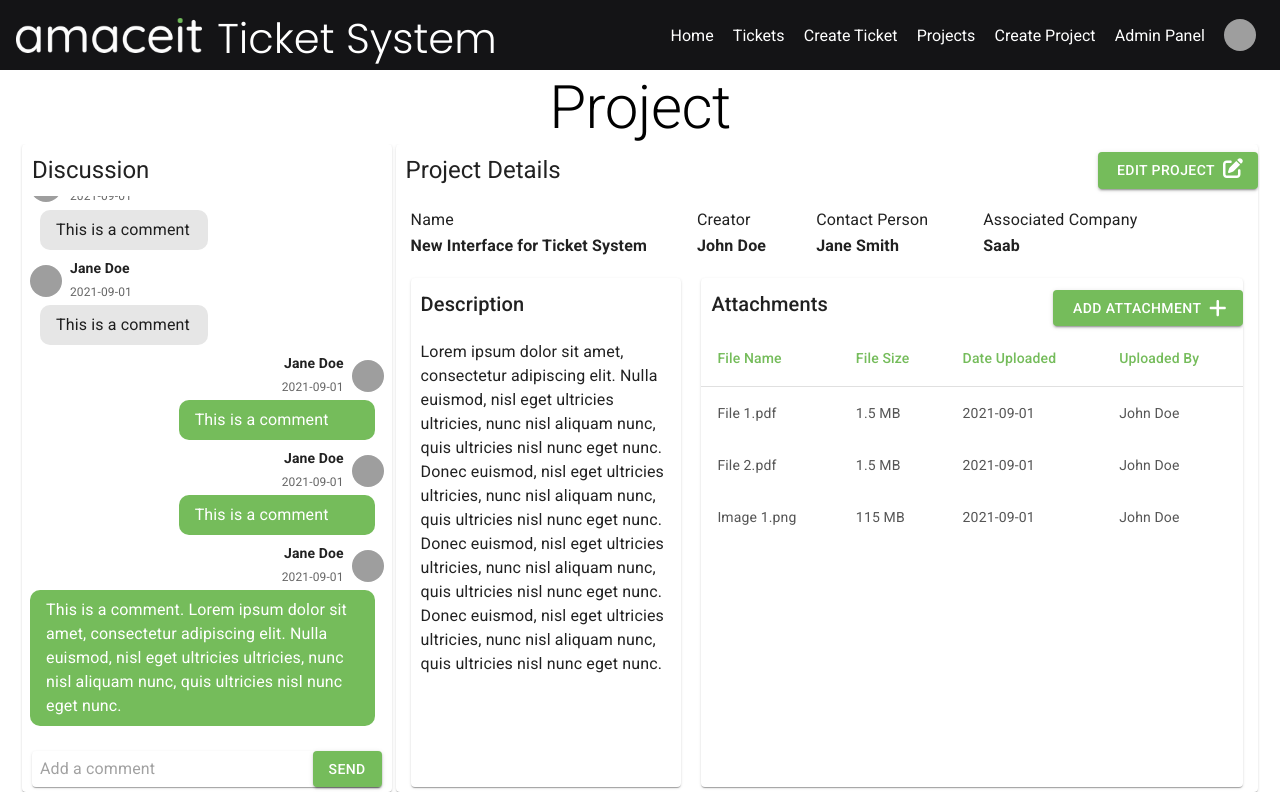
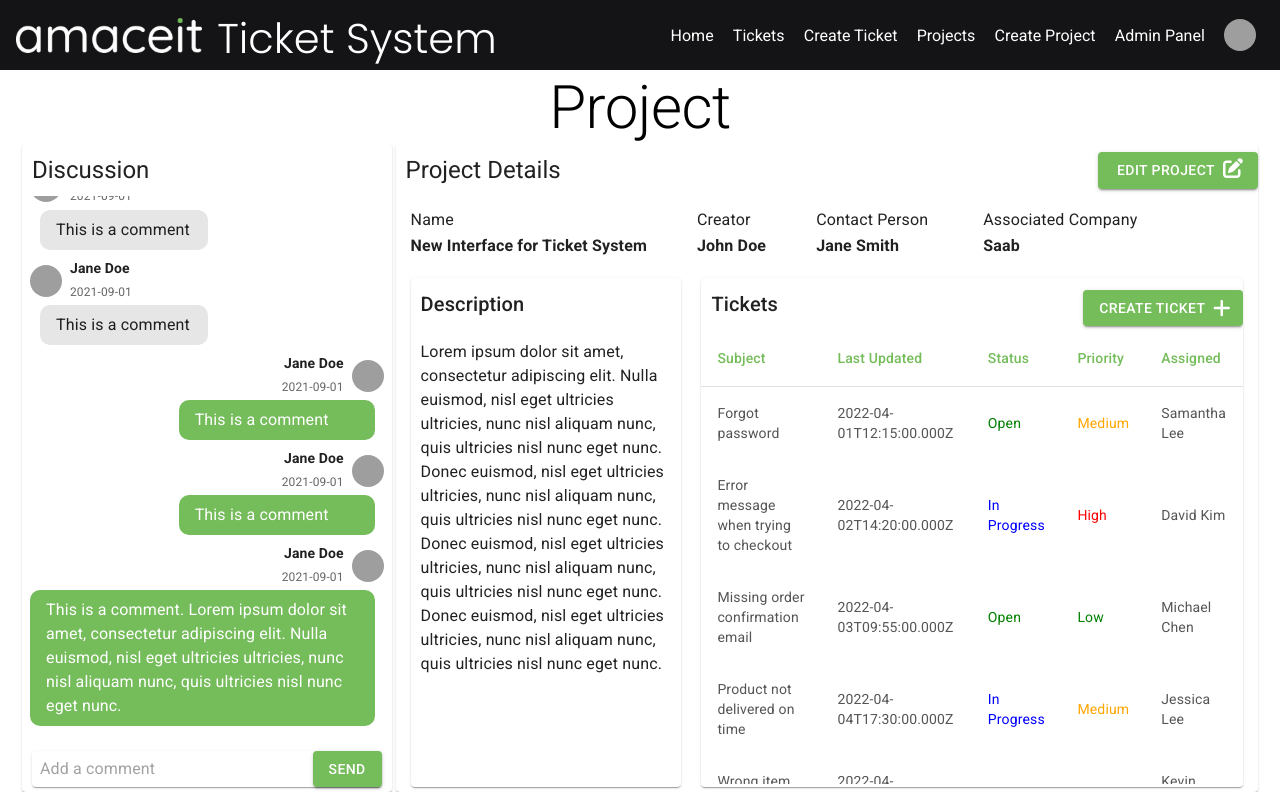
Before and after one commit to CasperKristiansson/Thesis----Cloud-Computing-Pricing-and-Deployment-Efforts, a React (Create React App) app: page /project/1 in a window 1280 px wide. Built offline with nearby package versions, Linux system fonts and the light colour scheme; grey boxes are pictures that could not be loaded; what @azure/msal-react would draw is missing.

Commit message:
createTicket navigate

```diff
--- a/src/Pages/IndividualProject/IndividualProject.tsx
+++ b/src/Pages/IndividualProject/IndividualProject.tsx
@@ -1,4 +1,4 @@
-import { Button, InputBase, Paper, Typography, Avatar, Box, MenuItem, FormControl, InputLabel, Select } from "@mui/material";
+import { Button, InputBase, Paper, Typography, Avatar, Box } from "@mui/material";
 import { createUseStyles } from "react-jss";
 import { AppDispatch } from "../../store";
 import { RefObject, useEffect, useRef, useState } from "react";
@@ -6,6 +6,7 @@ import { FontAwesomeIcon } from "@fortawesome/react-fontawesome";
 import { faEdit, faPlus } from "@fortawesome/free-solid-svg-icons";
 import { CustomTableIndividual } from "../../Components/CustomTableIndividual";
 import { UPLOAD_FILE_OPEN } from "../../Redux/Actions";
+import { useNavigate } from "react-router-dom";
 
 const useStyles = createUseStyles({
   root: {
@@ -243,27 +244,69 @@ const comments = [
 ];
 
 const columns = [
-  "File Name", "File Size", "Date Uploaded", "Uploaded By"
+	'Subject',
+	'Last Updated',
+	'Status',
+	'Priority',
+	'Assigned',
 ];
 
-const data = [
+const rows_d = [
   {
-    name: "File 1.pdf",
-    size: "1.5 MB",
-    date: "2021-09-01",
-    uploadedBy: "John Doe",
+    subject: 'Forgot password',
+    lastUpdated: '2022-04-01T12:15:00.000Z',
+		status: <span style={{color: 'green'}}>Open</span>,
+		priority: <span style={{color: 'orange'}}>Medium</span>,
+    assigned: 'Samantha Lee',
   },
   {
-    name: "File 2.pdf",
-    size: "1.5 MB",
-    date: "2021-09-01",
-    uploadedBy: "John Doe",
+    subject: 'Error message when trying to checkout',
+    lastUpdated: '2022-04-02T14:20:00.000Z',
+		status: <span style={{color: 'blue'}}>In Progress</span>,
+		priority: <span style={{color: 'red'}}>High</span>,
+    assigned: 'David Kim',
   },
   {
-    name: "Image 1.png",
-    size: "115 MB",
-    date: "2021-09-01",
-    uploadedBy: "John Doe",
+    subject: 'Missing order confirmation email',
+    lastUpdated: '2022-04-03T09:55:00.000Z',
+		status: <span style={{color: 'green'}}>Open</span>,
+		priority: <span style={{color: 'green'}}>Low</span>,
+    assigned: 'Michael Chen',
+  },
+  {
+    subject: 'Product not delivered on time',
+    lastUpdated: '2022-04-04T17:30:00.000Z',
+		status: <span style={{color: 'blue'}}>In Progress</span>,
+		priority: <span style={{color: 'orange'}}>Medium</span>,
+    assigned: 'Jessica Lee',
+  },
+  {
+    subject: 'Wrong item received',
+    lastUpdated: '2022-04-05T11:10:00.000Z',
+		status: <span style={{color: 'red'}}>Closed</span>,
+		priority: <span style={{color: 'green'}}>Low</span>,
+    assigned: 'Kevin Chen',
+  },
+	{
+    subject: 'Wrong item received',
+    lastUpdated: '2022-04-05T11:10:00.000Z',
+		status: <span style={{color: 'red'}}>Closed</span>,
+		priority: <span style={{color: 'green'}}>Low</span>,
+    assigned: 'Kevin Chen',
+  },
+	{
+    subject: 'Wrong item received',
+    lastUpdated: '2022-04-05T11:10:00.000Z',
+		status: <span style={{color: 'red'}}>Closed</span>,
+		priority: <span style={{color: 'green'}}>Low</span>,
+    assigned: 'Kevin Chen',
+  },
+	{
+    subject: 'Wrong item received',
+    lastUpdated: '2022-04-05T11:10:00.000Z',
+		status: <span style={{color: 'red'}}>Closed</span>,
+		priority: <span style={{color: 'green'}}>Low</span>,
+    assigned: 'Kevin Chen',
   },
 ];
 
@@ -275,6 +318,8 @@ export const IndividualProject: React.FC<{dispatch: AppDispatch}> = ({ dispatch
 
   const [height, setHeight] = useState<number | null>(null);
   const [deviceWidthUpdate, setDeviceWidthUpdate] = useState<number | null>(null);
+
+  const navigate = useNavigate();
 
   useEffect(() => {
     window.addEventListener('resize', () => {
@@ -385,14 +430,14 @@ export const IndividualProject: React.FC<{dispatch: AppDispatch}> = ({ dispatch
             </Paper>
             <Paper>
               <div className={classes.projectAttachmentHeader}>
-                <Typography variant="h6" sx={{ padding: "10px" }}>Attachments</Typography>
+                <Typography variant="h6" sx={{ padding: "10px" }}>Tickets</Typography>
                 <Button variant="contained" color="primary"
                   endIcon={<FontAwesomeIcon icon={faPlus}/>}
-                  sx={{ color: "white", marginTop: "8px", width: 190 }}
-                  onClick={() => dispatch({ type: UPLOAD_FILE_OPEN, payload: true })}
-                >Add Attachment</Button>
+                  sx={{ color: "white", marginTop: "8px", width: 160 }}
+                  onClick={() => navigate('/create-ticket')}
+                >Create Ticket</Button>
               </div>
-              <CustomTableIndividual rows={data} columns={columns} maxHeight='calc(100% - 55px)'/>
+              <CustomTableIndividual rows={rows_d} columns={columns} maxHeight='calc(100% - 55px)'/>
             </Paper>
           </div>
         </Paper>
```
